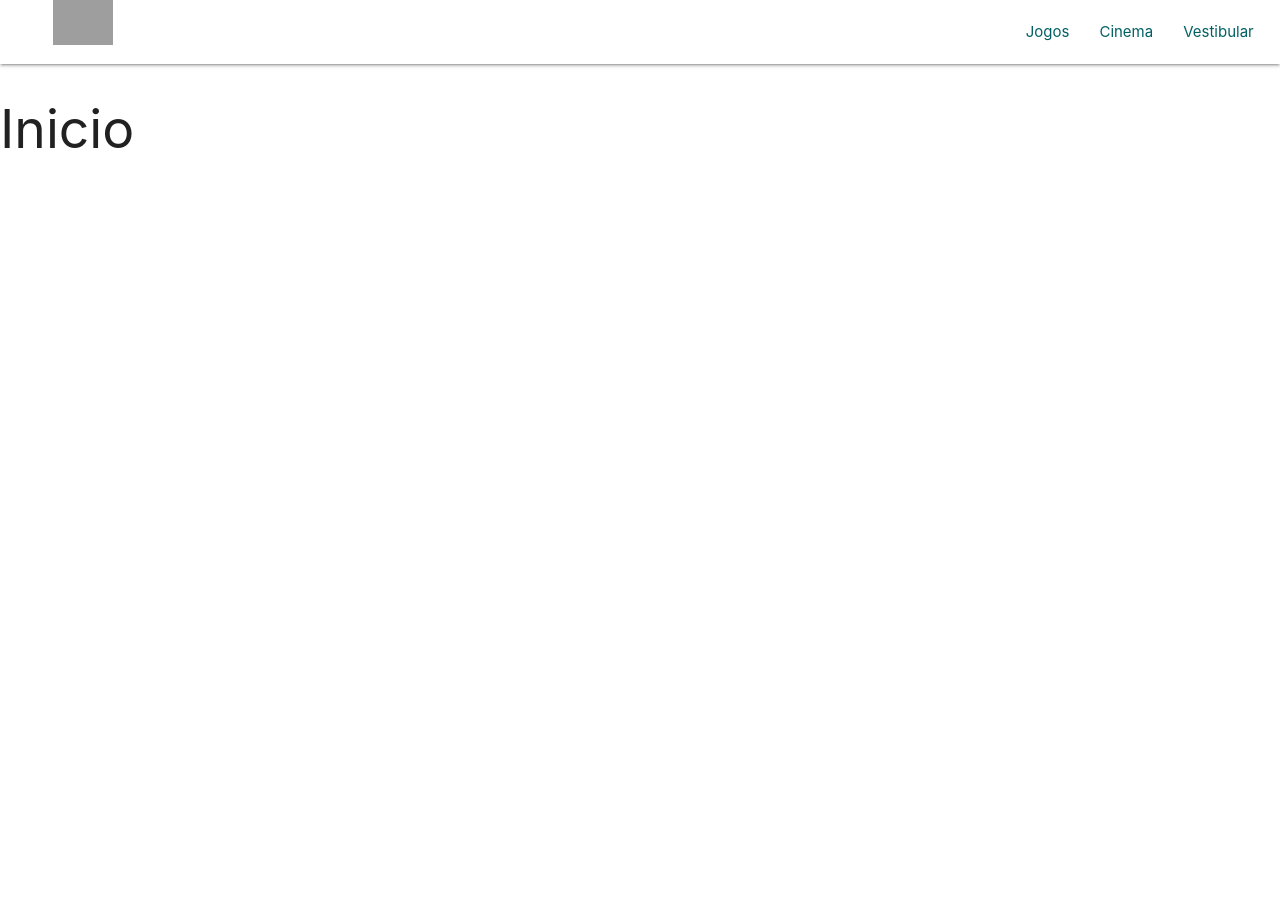
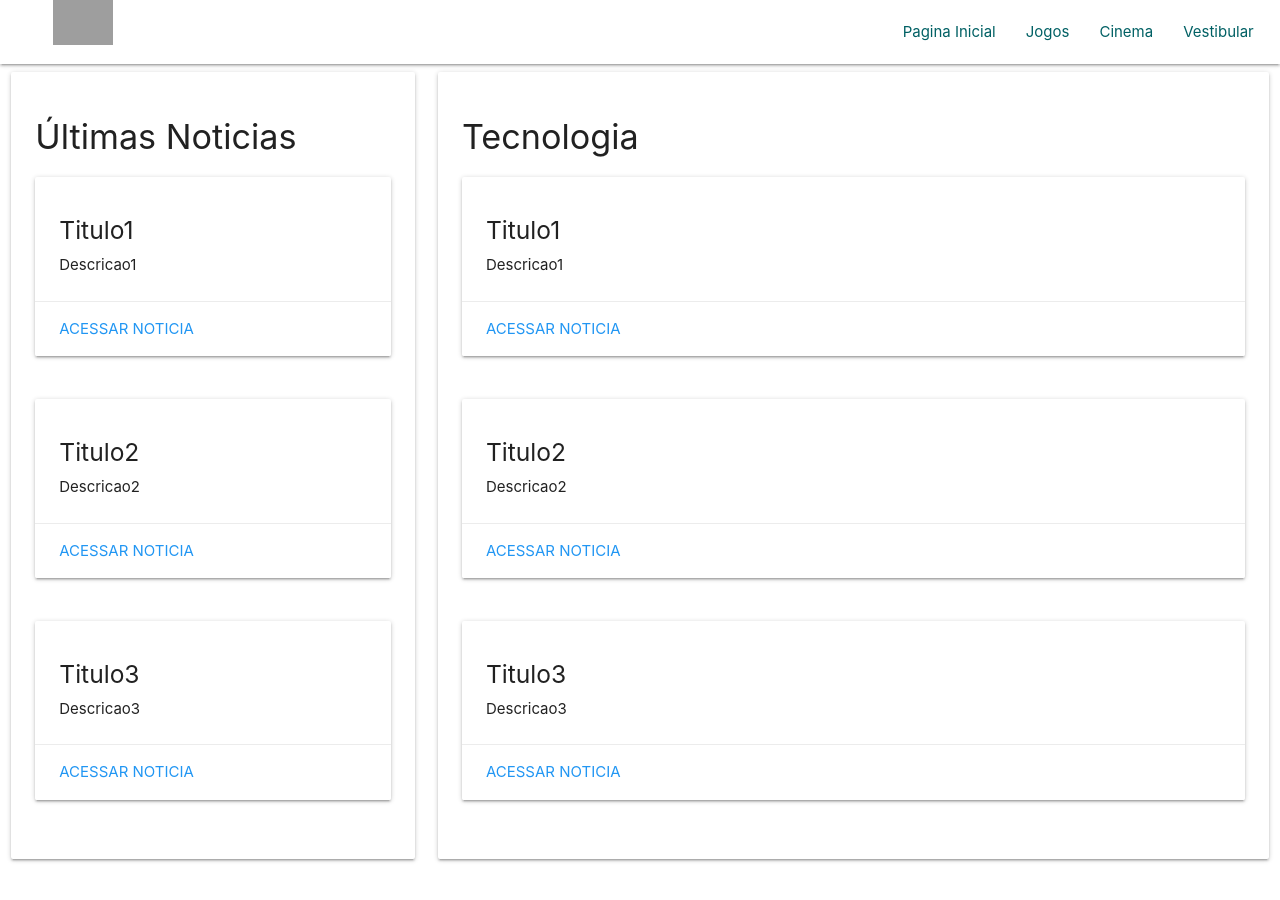
Before and after one commit to daniel-dantas/TecNews, a Vue app: page /#/jogos in a window 1280 px wide. Shown: the top 900 px of the page. Before the commit the page ends 800 px from the top, so only its background shows below. Built offline with nearby package versions, Linux system fonts and the light colour scheme; grey boxes are pictures that could not be loaded.

Commit message:
Criando componentes CardNoticia e Componente Container

```diff
--- a/src/App.vue
+++ b/src/App.vue
@@ -1,29 +1,45 @@
 <template>
   <div id="app">
-      <NavBar v-bind:links="links" v-bind:urlLogo="urlLogo"></NavBar>
-      <h2>
-        Inicio
-      </h2>
+      <NavBar v-bind:links="navbar.links" v-bind:urlLogo="navbar.urlLogo"></NavBar>
+      <div class="row">
+        <div class="col s12 m4">
+            <Container v-bind:noticias="noticias" tituloContainer="Últimas Noticias"></Container>
+        </div>
+        <div class="col s12 m8">
+            <Container v-bind:noticias="noticias" tituloContainer="Tecnologia"></Container>
+        </div>
+      </div>
 
   </div>
 </template>
 <script>
 
 import NavBar from './components/NavBar'
+import Container from './components/Container'
 
 export default {
   name: 'app',
   components: {
-    NavBar
+    NavBar,
+    Container
   },
   data: () => {
     return {
+      navbar: {
         links: [
           {nome: 'Jogos', caminho: '/jogos'},
           {nome: 'Cinema', caminho: '/cinema'},
           {nome: 'Vestibular', caminho: '/vestibular'},
         ],
         urlLogo: 'https://vuejs.org/images/logo.png'
+      },
+      noticias: [
+        {titulo: 'Titulo1', descricao: 'Descricao1', link: '#'},
+        {titulo: 'Titulo2', descricao: 'Descricao2', link: '#'},
+        {titulo: 'Titulo3', descricao: 'Descricao3', link: '#'},
+      ]
+
+
     }
   }
 }
--- /dev/null
+++ b/src/components/CardNoticia.vue
@@ -0,0 +1,26 @@
+<template>
+    <div id="cardNoticia">
+        <div class="row">
+            <div class="col s12">
+                <div class="card">
+                    <div class="card-content">
+                        <span><b><h5>{{noticia.titulo}}</h5></b></span>
+                        <p>{{noticia.descricao}}</p>
+                    </div>
+                    <div class="card-action">
+                        <a v-bind:href="noticia.link" class="blue-text">Acessar Noticia</a>
+                    </div>
+                </div>
+            </div>
+        </div>
+    </div>
+</template>
+<script>
+export default {
+    props: ['noticia']
+}
+</script>
+<style scoped>
+    @import url('https://cdnjs.cloudflare.com/ajax/libs/materialize/1.0.0/css/materialize.min.css');
+
+</style>
--- /dev/null
+++ b/src/components/Container.vue
@@ -0,0 +1,29 @@
+<template>
+    <div id="container-direita">
+        <div class="row">
+            <div class="col s12">
+                <div class="card">
+
+                    <div class="card-content">
+                        <span><h4>{{tituloContainer}}</h4></span>
+                        <CardNoticia v-for="noticia in noticias" v-bind:key="noticia.titulo" v-bind:noticia="noticia"></CardNoticia>
+                    </div>
+                </div>
+            </div>
+        </div>
+    </div>
+</template>
+<script>
+
+import CardNoticia from './CardNoticia'
+
+export default {
+    props: ['noticias', 'tituloContainer'],
+    components: {
+        CardNoticia
+    }
+}
+</script>
+<style>
+    @import url('https://cdnjs.cloudflare.com/ajax/libs/materialize/1.0.0/css/materialize.min.css');
+</style>
--- a/src/components/NavBar.vue
+++ b/src/components/NavBar.vue
@@ -7,8 +7,12 @@
                     <a  href="/" class="brand-logo"><img id="logo" v-bind:src="urlLogo"></a>
                 </div>
                 <div class="col s12 m11">
+
                     <a href="#" data-target="mobile-demo"  class="sidenav-trigger menu"><i class="material-icons">menu</i></a>
+
+
                         <ul class="right hide-on-med-and-down">
+                            <li><a class="link" href="/">Pagina Inicial</a></li>
                             <li v-for="link in links" v-bind:key="link.caminho"><a class="link" v-bind:href="link.caminho">{{link.nome}}</a></li>
                         </ul>
                     </div>
@@ -26,7 +30,7 @@
 <script>
 
 export default {
-    // Links será um array com todos os links, e UrlLogo é a url de onde está a logo
+    // Links será um array com todos os links e nome dos links, e UrlLogo é a url de onde está a logo
     props: ['links', 'urlLogo'],
     name: 'navbar'
 }
--- a/src/pages/Jogos.vue
+++ b/src/pages/Jogos.vue
@@ -1,29 +1,42 @@
 <template>
     <div id="app">
-        <NavBar v-bind:links="links" v-bind:urlLogo="urlLogo"></NavBar>
-        <br>
-        <div>
-            <h2>Jogos</h2>
+        <NavBar v-bind:links="navbar.links" v-bind:urlLogo="navbar.urlLogo"></NavBar>
+        <div class="row">
+            <div class="col s12 m8">
+                <Container v-bind:noticias="noticias" tituloContainer="Jogos"></Container>
             </div>
+            <div class="col s12 m4">
+                <Container v-bind:noticias="noticias" tituloContainer="Últimas Noticias"></Container>
+            </div>
+      </div>
+
     </div>
 </template>
 <script>
 
 import NavBar from '../components/NavBar'
+import Container from '../components/Container'
 export default {
     name: 'Jogos',
     components: {
-        NavBar
+        NavBar,
+        Container
     },
     data: () => {
         return {
+            navbar: {
                 links: [
                     {nome: 'Jogos', caminho: '/jogos'},
                     {nome: 'Cinema', caminho: '/cinema'},
                     {nome: 'Vestibular', caminho: '/vestibular'},
-
                 ],
                 urlLogo: 'https://vuejs.org/images/logo.png'
+            },
+            noticias: [
+                {titulo: 'Titulo1', descricao: 'Descricao1', link: '#'},
+                {titulo: 'Titulo2', descricao: 'Descricao2', link: '#'},
+                {titulo: 'Titulo3', descricao: 'Descricao3', link: '#'},
+            ]
         }
     }
 }
```
Also changed, not shown: src/assets/logo.png (deleted). Lines whose indentation alone changed are shown as unchanged.
